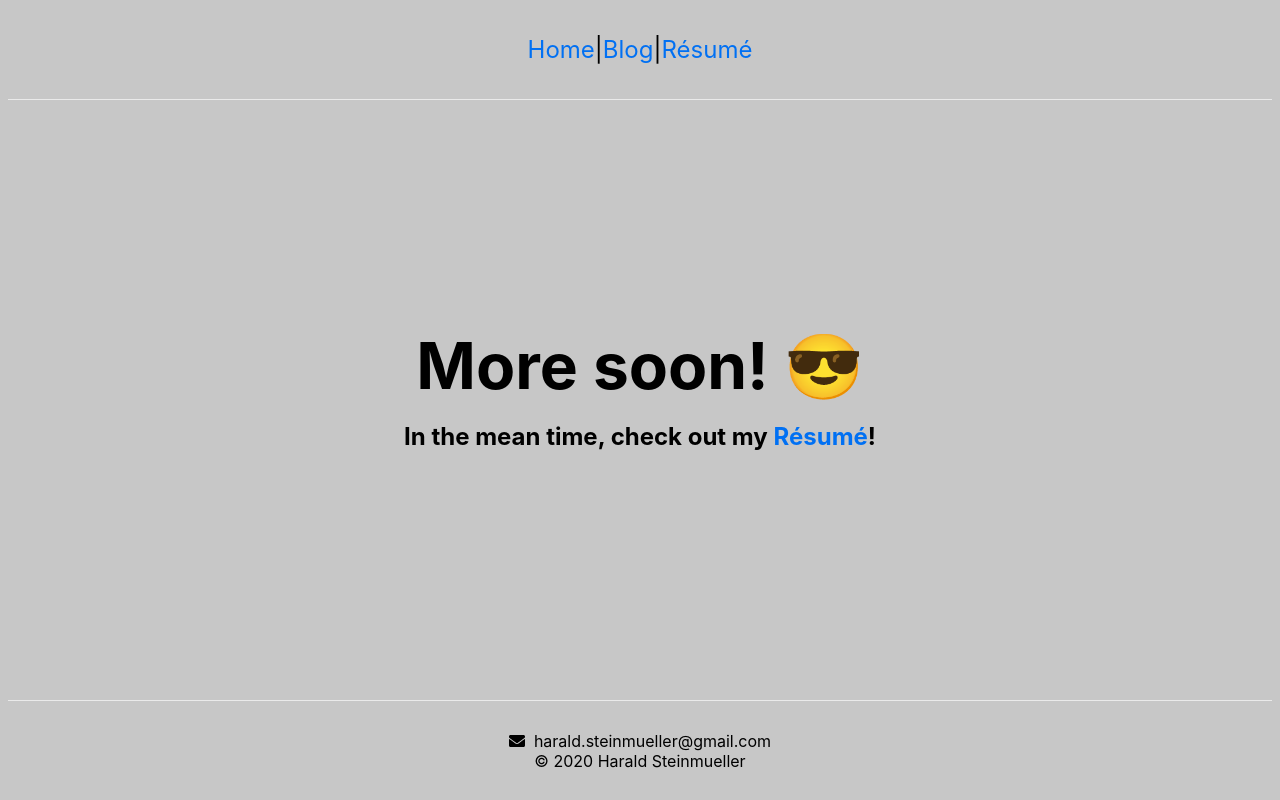
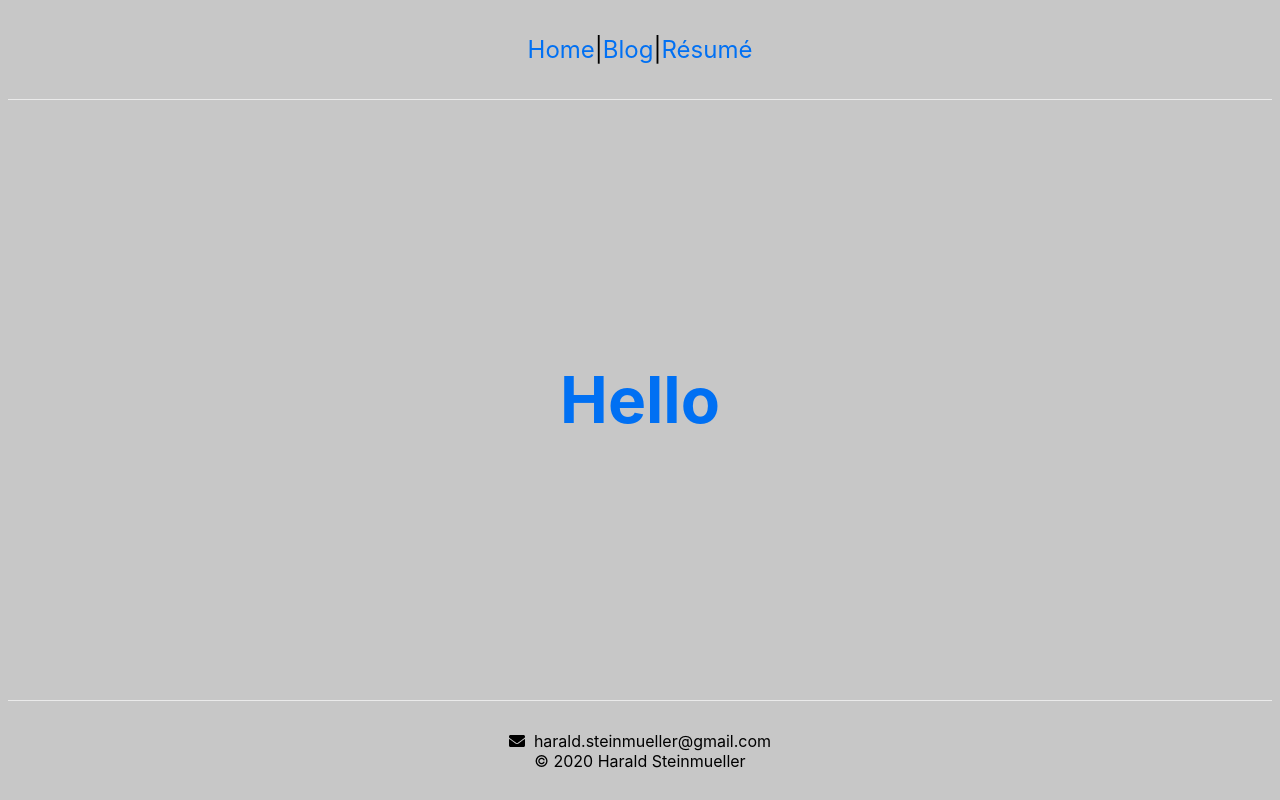
Before and after one commit to hsteinmueller/hsteinmueller.github.io, a Next.js app: page /blog in a window 1280 px wide. Built offline with nearby package versions, Linux system fonts and the light colour scheme.

Commit message:
list blog posts

```diff
--- a/pages/blog.js
+++ b/pages/blog.js
@@ -5,17 +5,33 @@ import Layout from "../components/layout";
 
 import styles from "../styles/Home.module.css";
 
-export default function Blog() {
+import { getAllPostIds, getPostData } from "./api/posts";
+
+export default function Blog({ posts }) {
   return (
     <Layout title="blog">
-      <h1 className={styles.title}>More soon! 😎</h1>
-      <h2>
-        In the mean time, check out my{" "}
-        <Link href="/resume">
-          <a>Résumé</a>
-        </Link>
-        !
-      </h2>
+      {posts.map((post) => (
+        <h1 className={styles.title}>
+          <Link
+            key={post.postData.slug}
+            as={`/posts/${post.postData.slug}`}
+            href="/posts/[slug]"
+          >
+            <a className="hover:underline">{post.postData.title}</a>
+          </Link>
+        </h1>
+      ))}
     </Layout>
   );
 }
+
+export function getStaticProps({ params }) {
+  // Fetch necessary data for the blog post using params.id
+  const paths = getAllPostIds();
+  const posts = paths.map((p) => {
+    return getPostData(p.params.slug);
+  });
+  return {
+    props: { posts },
+  };
+}
--- a/pages/posts/[slug].js
+++ b/pages/posts/[slug].js
@@ -4,6 +4,7 @@ import Layout from "../../components/layout";
 import { getAllPostIds, getPostData } from "../api/posts";
 
 export default function Post({ content, postData }) {
+  // TODO: layout, article, title, meta(date), post
   return (
     <Layout>
       {postData.title}
@@ -15,7 +16,7 @@ export default function Post({ content, postData }) {
   );
 }
 
-export async function getStaticPaths() {
+export function getStaticPaths() {
   // Return a list of possible value for id
   const paths = getAllPostIds();
   return {
@@ -25,7 +26,7 @@ export async function getStaticPaths() {
 }
 
 // params contains 'slug' because of [slug]
-export async function getStaticProps({ params }) {
+export function getStaticProps({ params }) {
   // Fetch necessary data for the blog post using params.id
   const { content, postData } = getPostData(params.slug);
   return {
--- a/pages/resume.js
+++ b/pages/resume.js
@@ -4,7 +4,7 @@ import React from "react";
 import { getPdfFromGithub } from "./api/pdf";
 import Layout from "../components/layout";
 
-const PdfViewer = dynamic(() => import("../components/pdfViewer"), {
+const PdfViewer = dynamic(() => import("../components/pdf-viewer"), {
   ssr: false,
 });
 
--- a/posts/hello-blog.md
+++ b/posts/hello-blog.md
@@ -2,5 +2,5 @@
 title: Hello
 date: "2020-01-01"
 ---
-# asdad
-## adad
+[//]: # (# asdad ## adad)
+![fgm](https://i.kym-cdn.com/entries/icons/original/000/000/142/feelsgoodman.png)
```
Also changed, not shown: components/pdf-viewer.js (renamed from components/pdfViewer.js).
